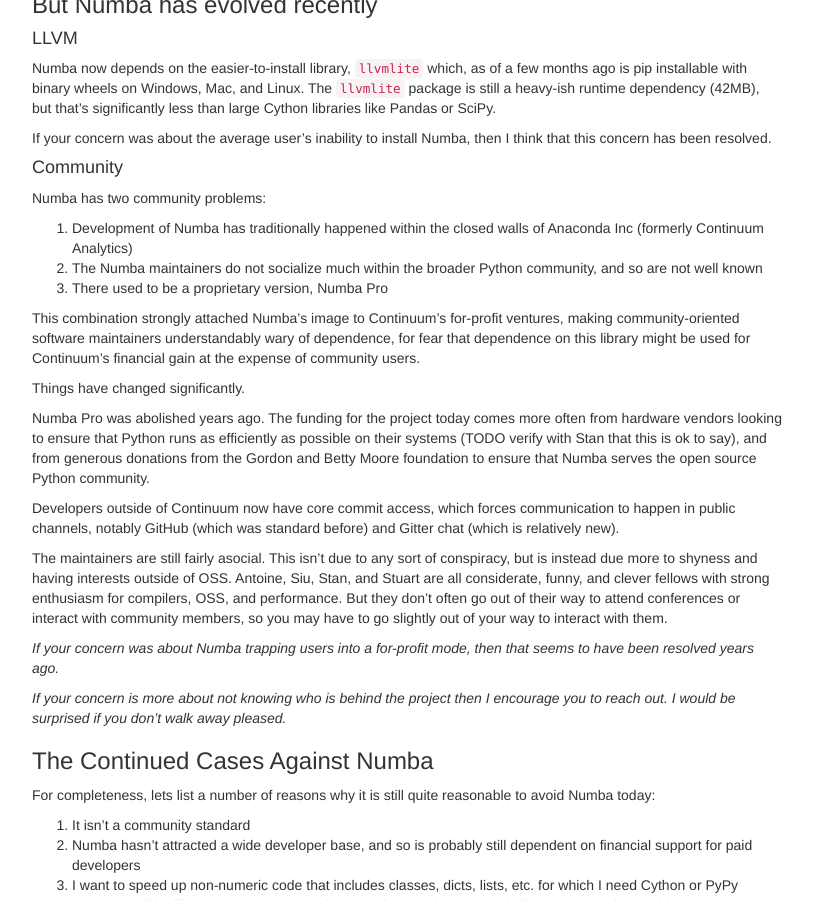
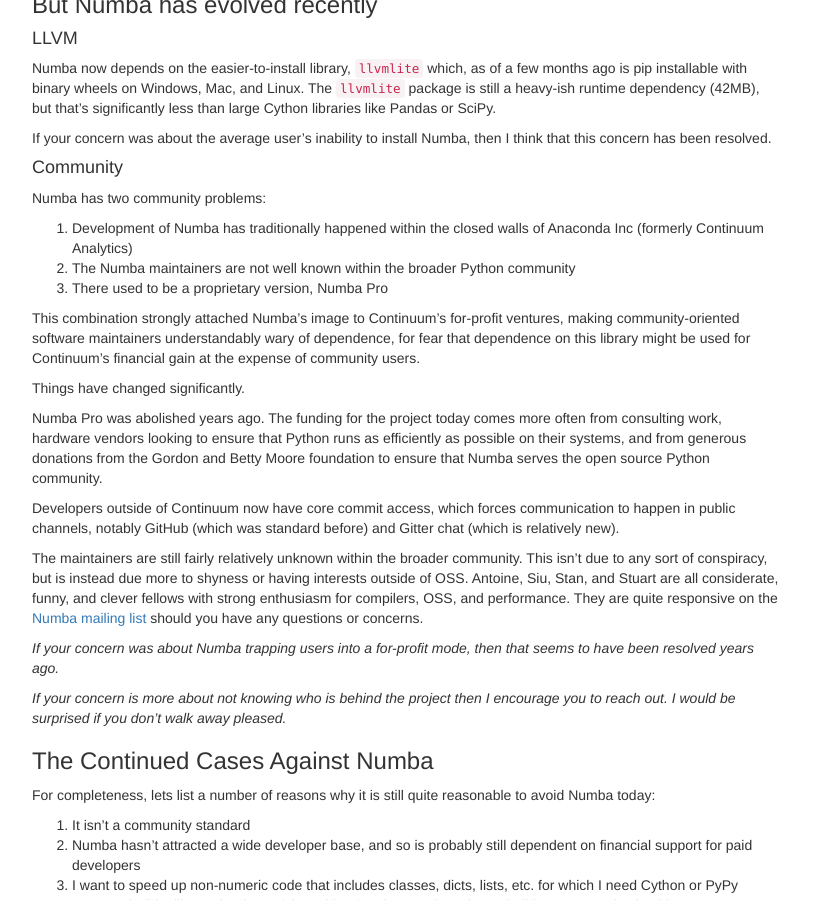
Before and after one commit to besyskymnbk/blog, a Jekyll site: the page built from _posts/work/2018-01-23-the-case-for-numba.md, in a window 1280 px wide and 900 px high, scrolled down 3774 px. Shown: the whole window, without its empty margins (233-1046 px from the left). Built offline with Jekyll 4.4.1, drawn with Linux system fonts in a browser that asks for light colours; comment, search, counter and statistics services are not loaded; some of the changed text lies outside the part shown.

Commit message:
small edits from stan's feedback

```diff
--- a/_posts/work/2018-01-23-the-case-for-numba.md
+++ b/_posts/work/2018-01-23-the-case-for-numba.md
@@ -173,7 +173,7 @@ Benchmarks in the these blogposts show that Numba is both simpler to use and oft
 
 ### Numba drawbacks
 
-So, given these advantages why didn't Jake's original prophecy not hold true?
+So, given these advantages why didn't Jake's original prophecy hold true?
 
 I believe that there are two primary reasons why Numba has not been more widely adopted among other open source projects:
 
@@ -210,7 +210,7 @@ If your concern was about the average user's inability to install Numba, then I
 Numba has two community problems:
 
 1.  Development of Numba has traditionally happened within the closed walls of Anaconda Inc (formerly Continuum Analytics)
-2.  The Numba maintainers do not socialize much within the broader Python community, and so are not well known
+2.  The Numba maintainers are not well known within the broader Python community
 3.  There used to be a proprietary version, Numba Pro
 
 This combination strongly attached Numba's image to Continuum's for-profit ventures,
@@ -220,9 +220,8 @@ for fear that dependence on this library might be used for Continuum's financial
 Things have changed significantly.
 
 Numba Pro was abolished years ago.
-The funding for the project today comes more often from hardware vendors
-looking to ensure that Python runs as efficiently as possible on their systems
-(TODO verify with Stan that this is ok to say),
+The funding for the project today comes more often from consulting work,
+hardware vendors looking to ensure that Python runs as efficiently as possible on their systems,
 and from generous donations from the Gordon and Betty Moore foundation
 to ensure that Numba serves the open source Python community.
 
@@ -230,13 +229,13 @@ Developers outside of Continuum now have core commit access,
 which forces communication to happen in public channels,
 notably GitHub (which was standard before) and Gitter chat (which is relatively new).
 
-The maintainers are still fairly asocial.
+The maintainers are still fairly relatively unknown within the broader community.
 This isn't due to any sort of conspiracy,
-but is instead due more to shyness and having interests outside of OSS.
+but is instead due more to shyness or having interests outside of OSS.
 Antoine, Siu, Stan, and Stuart are all considerate, funny, and clever fellows
 with strong enthusiasm for compilers, OSS, and performance.
-But they don't often go out of their way to attend conferences or interact with community members,
-so you may have to go slightly out of your way to interact with them.
+They are quite responsive on the [Numba mailing list](https://groups.google.com/a/continuum.io/forum/#!forum/numba-users)
+should you have any questions or concerns.
 
 *If your concern was about Numba trapping users into a for-profit mode,
 then that seems to have been resolved years ago.*
```
